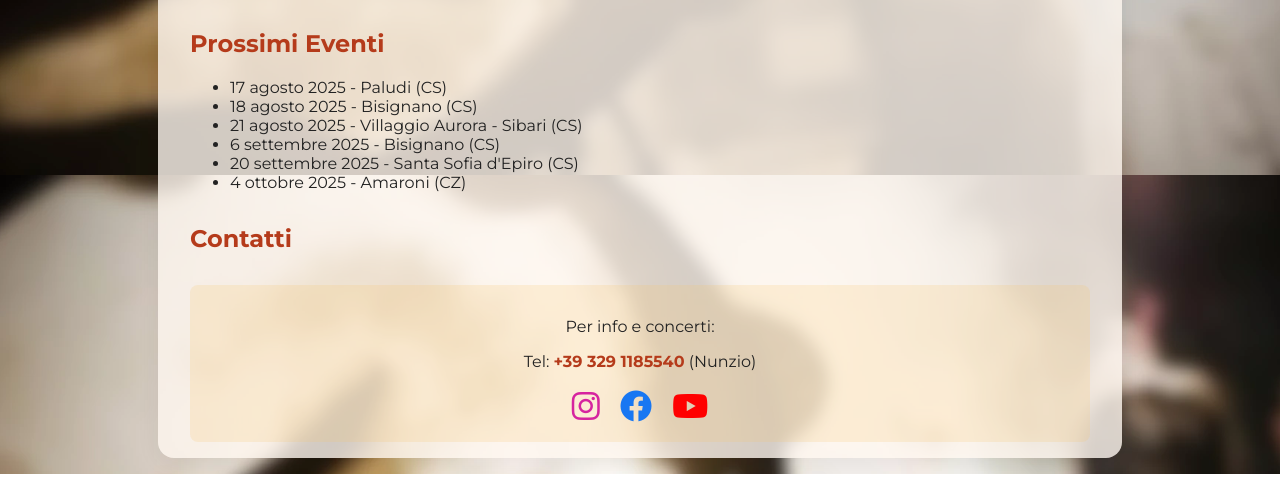
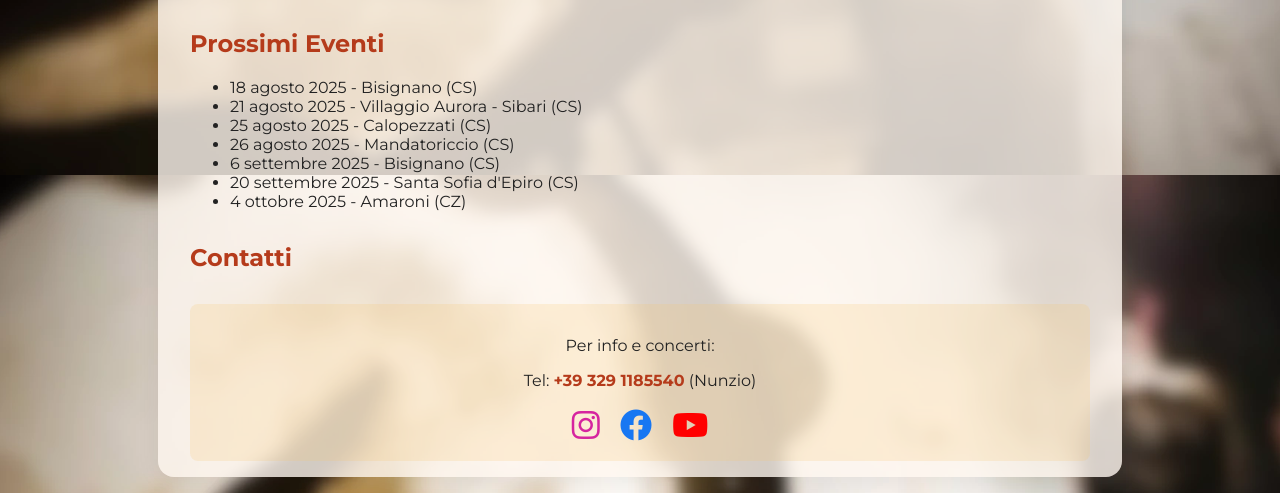
Before and after one commit to lolgab/grillband, a plain HTML site: page index.html in a window 1280 px wide. Shown: the part 2225-2718 px from the top of the page. Drawn offline with Linux system fonts and the light colour scheme.

Commit message:
Update index.html

```diff
--- a/index.html
+++ b/index.html
@@ -179,9 +179,10 @@
     </div> -->
       <h2>Prossimi Eventi</h2>
       <ul>
-        <li>17 agosto 2025 - Paludi (CS)</li>
         <li>18 agosto 2025 - Bisignano (CS)</li>
         <li>21 agosto 2025 - Villaggio Aurora - Sibari (CS)</li>
+        <li>25 agosto 2025 - Calopezzati (CS)</li>
+        <li>26 agosto 2025 - Mandatoriccio (CS)</li>
         <li>6 settembre 2025 - Bisignano (CS)</li>
         <li>20 settembre 2025 - Santa Sofia d'Epiro (CS)</li>
         <li>4 ottobre 2025 - Amaroni (CZ)</li>
```
